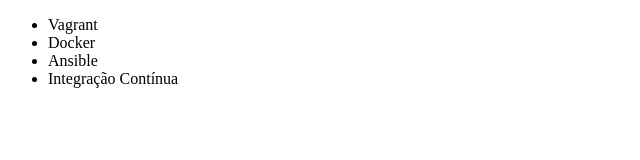
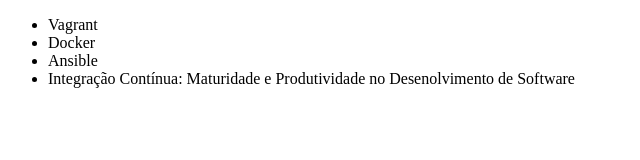
Before and after one commit to IAbner/aula-Alura, a plain HTML site: page index.html in a window 1280 px wide. Shown: the whole page, without its empty margins (0-640 px from the left). Drawn offline with Linux system fonts and the light colour scheme.

Commit message:
Renomeando curso de Integração Contínua

```diff
--- a/index.html
+++ b/index.html
@@ -9,7 +9,7 @@
 		<li>Vagrant</li>
 		<li>Docker</li>
 		<li>Ansible</li>
-		<li>Integração Contínua</li>
+		<li>Integração Contínua: Maturidade e Produtividade no Desenolvimento de Software</li>
 	</ul>
 </body>
 </html>
```
